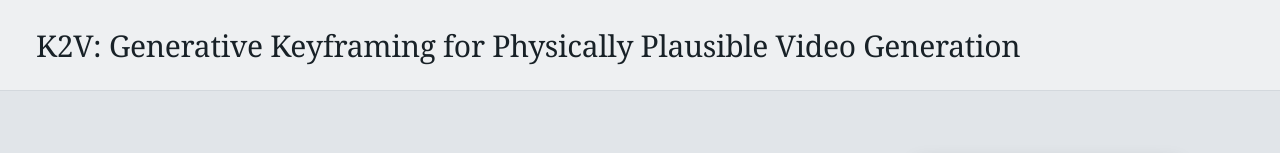
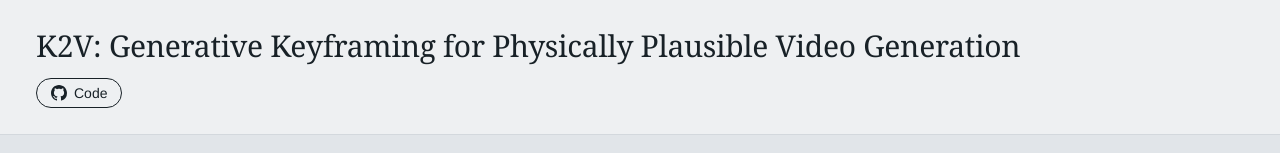
Before and after one commit to felixomahony/k2v_project, a plain HTML site: page index.html in a window 1280 px wide. Shown: the top 153 px of the page. Drawn offline with Linux system fonts and the light colour scheme; grey boxes are pictures that could not be loaded.

Commit message:
add-code-link

```diff
--- a/index.html
+++ b/index.html
@@ -14,6 +14,12 @@
     <main id="top">
       <header class="site-header">
         <h1 class="site-title">K2V: Generative Keyframing for Physically Plausible Video Generation</h1>
+        <nav class="site-links" aria-label="Project links">
+          <a class="site-link" href="https://github.com/felixomahony/k2v">
+            <svg viewBox="0 0 16 16" aria-hidden="true"><path d="M8 0C3.58 0 0 3.58 0 8c0 3.54 2.29 6.53 5.47 7.59.4.07.55-.17.55-.38 0-.19-.01-.82-.01-1.49-2.01.37-2.53-.49-2.69-.94-.09-.23-.48-.94-.82-1.13-.28-.15-.68-.52-.01-.53.63-.01 1.08.58 1.23.82.72 1.21 1.87.87 2.33.66.07-.52.28-.87.51-1.07-1.78-.2-3.64-.89-3.64-3.95 0-.87.31-1.59.82-2.15-.08-.2-.36-1.02.08-2.12 0 0 .67-.21 2.2.82.64-.18 1.32-.27 2-.27.68 0 1.36.09 2 .27 1.53-1.04 2.2-.82 2.2-.82.44 1.1.16 1.92.08 2.12.51.56.82 1.27.82 2.15 0 3.07-1.87 3.75-3.65 3.95.29.25.54.73.54 1.48 0 1.07-.01 1.93-.01 2.2 0 .21.15.46.55.38A8.013 8.013 0 0016 8c0-4.42-3.58-8-8-8z"/></svg>
+            <span>Code</span>
+          </a>
+        </nav>
       </header>
 
       <div class="hero-band">
--- a/styles.css
+++ b/styles.css
@@ -556,6 +556,37 @@ body {
   border-bottom: 1px solid #d3d8dd;
 }
 
+.site-links {
+  display: flex;
+  gap: 10px;
+  margin-top: 14px;
+}
+
+.site-link {
+  display: inline-flex;
+  align-items: center;
+  gap: 7px;
+  padding: 6px 14px;
+  border: 1px solid var(--ink);
+  border-radius: 999px;
+  color: var(--ink);
+  font-size: 14px;
+  text-decoration: none;
+  transition: background 0.15s, color 0.15s;
+}
+
+.site-link svg {
+  width: 16px;
+  height: 16px;
+  fill: currentColor;
+}
+
+.site-link:hover,
+.site-link:focus-visible {
+  background: var(--ink);
+  color: var(--paper);
+}
+
 .site-title {
   margin: 0;
   font-family: Georgia, "Times New Roman", serif;
```
